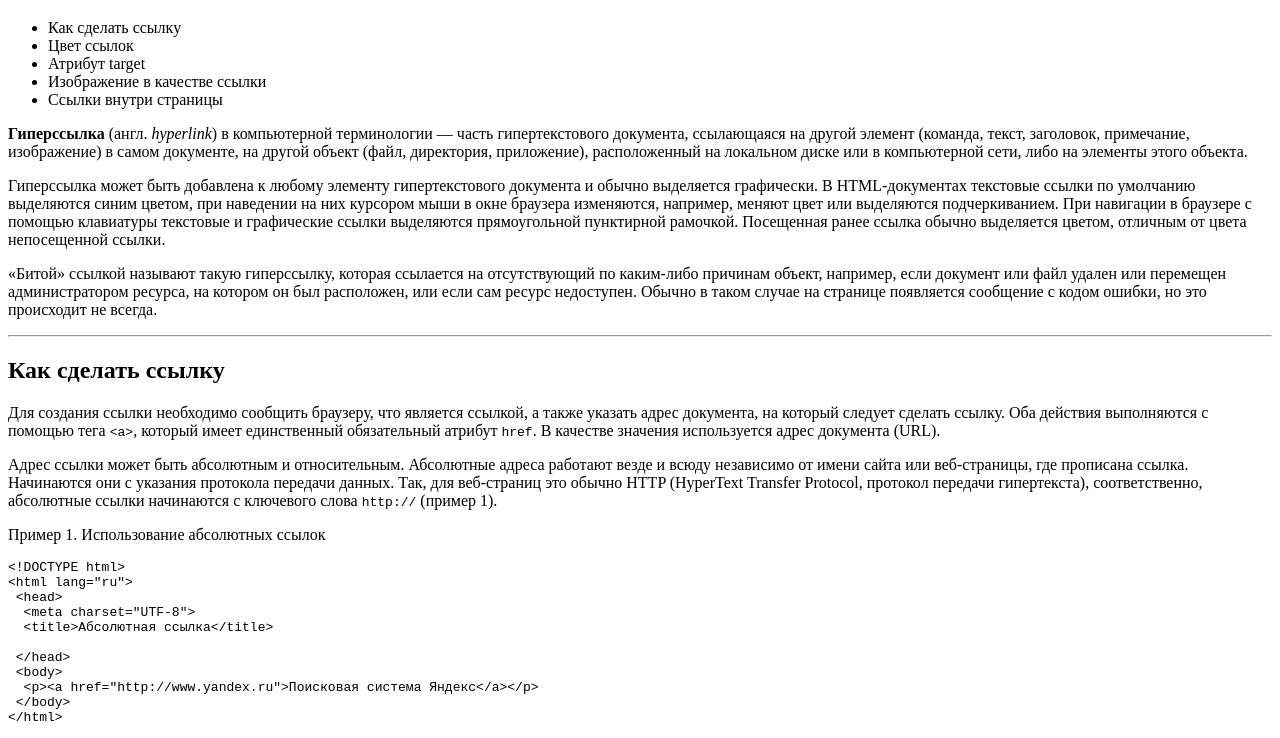
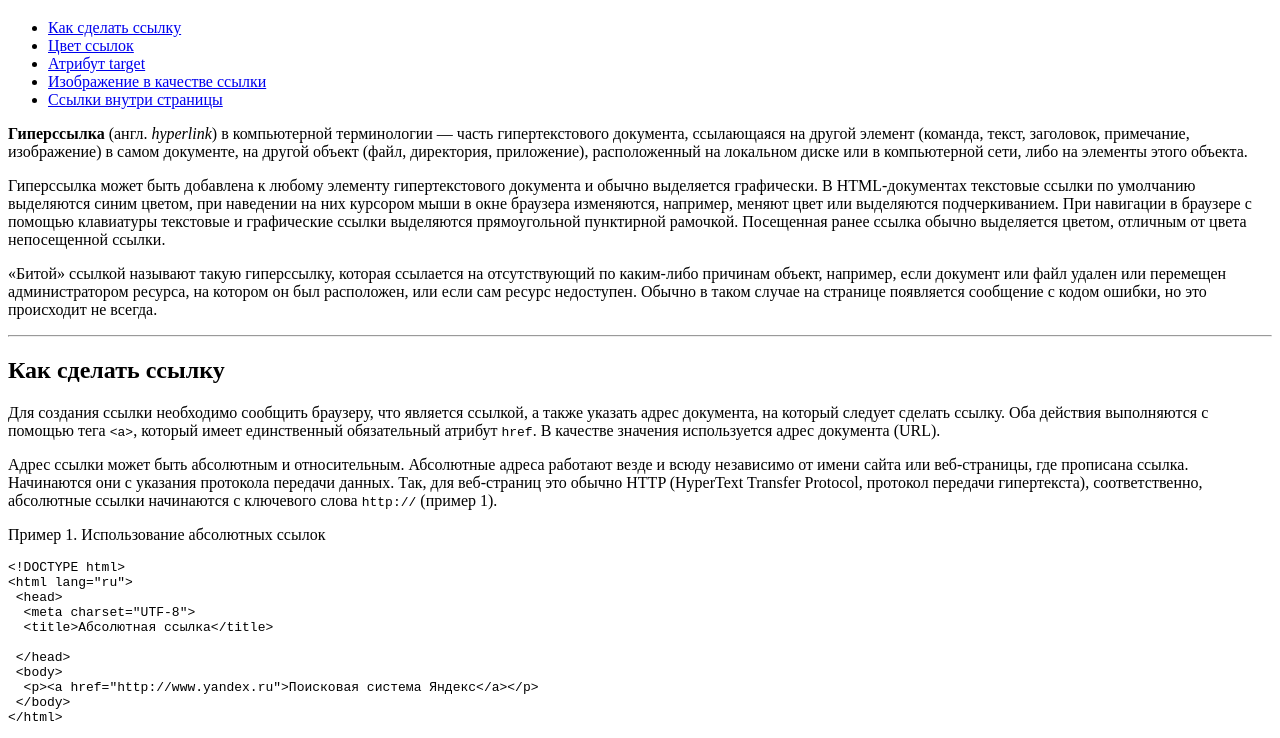
Before and after one commit to xImDoctor/html-css-js-labs, a plain HTML site: page lab1/lab1_2.html in a window 1280 px wide. Shown: the part 61-799 px from the top of the page. Drawn offline with Linux system fonts and the light colour scheme.

Commit message:
Update lab1_2.html
Make an anchors to topics

```diff
--- a/lab1/lab1_2.html
+++ b/lab1/lab1_2.html
@@ -9,11 +9,11 @@
 <nav>
 <!-- Сделайте элементы списка ссылками на соответствующие заголовки h2 -->
 	<ul>
-		<li>Как сделать ссылку</li>
-		<li>Цвет ссылок</li>
-		<li>Атрибут target</li>
-		<li>Изображение в качестве ссылки</li>
-		<li>Ссылки внутри страницы</li>
+		<li><a href="#t1">Как сделать ссылку</a></li>
+		<li><a href="#t2">Цвет ссылок</a></li>
+		<li><a href="#t3">Атрибут target</a></li>
+		<li><a href="#t4">Изображение в качестве ссылки</a></li>
+		<li><a href="#t5">Ссылки внутри страницы</a></li>
 	</ul>
 </nav>
 
@@ -23,7 +23,7 @@
 
 <hr>
 
-<h2>Как сделать ссылку</h2>
+<h2 id="t1">Как сделать ссылку</h2>
 <p>Для создания ссылки необходимо сообщить браузеру, что является
   ссылкой, а также указать адрес документа, на который следует сделать
   ссылку. Оба действия выполняются с помощью тега <code>&lt;a&gt;</code>,
@@ -90,7 +90,7 @@
 
 <hr>
 
-<h2>Цвет ссылок</h2>
+<h2 id="t2">Цвет ссылок</h2>
 <p>Цвета ссылок задаются в качестве атрибутов тега <code>&lt;body&gt;</code>.
  Атрибуты являются необязательными и если они не указаны используются
   значения по умолчанию.</p>
@@ -129,7 +129,7 @@
 
 <hr>
 
-<h2>Атрибут target</h2>
+<h2 id="t3">Атрибут target</h2>
 <p>По умолчанию, при переходе по ссылке документ открывается в текущем окне или
   фрейме. При необходимости, это условие может быть изменено атрибутом <code>target</code>
   тега <code>&lt;a&gt;</code>. Этот атрибут может принимать следующие
@@ -203,7 +203,7 @@
 
 <hr>
 
-<h2>Изображение в качестве ссылки</h2>
+<h2 id="t4">Изображение в качестве ссылки</h2>
 <p>Кроме текста, в качестве ссылок можно использовать и рисунки. Изображение в
   этом случае надо поместить между тегами <code>&lt;a&gt;</code>
   и <code>&lt;/a&gt;</code>, как показано в примере&nbsp;7.</p>
@@ -249,7 +249,7 @@
 
 <hr>
 
-<h2>Ссылки внутри страницы</h2>
+<h2 id="t5">Ссылки внутри страницы</h2>
 <p>
 Якорем называется закладка с уникальным именем на определённом месте веб-страницы, предназначенная для перехода к ней по ссылке. Якоря удобно применять в документах большого объёма, чтобы можно было быстро переходить к нужному разделу.
 </p>
```
